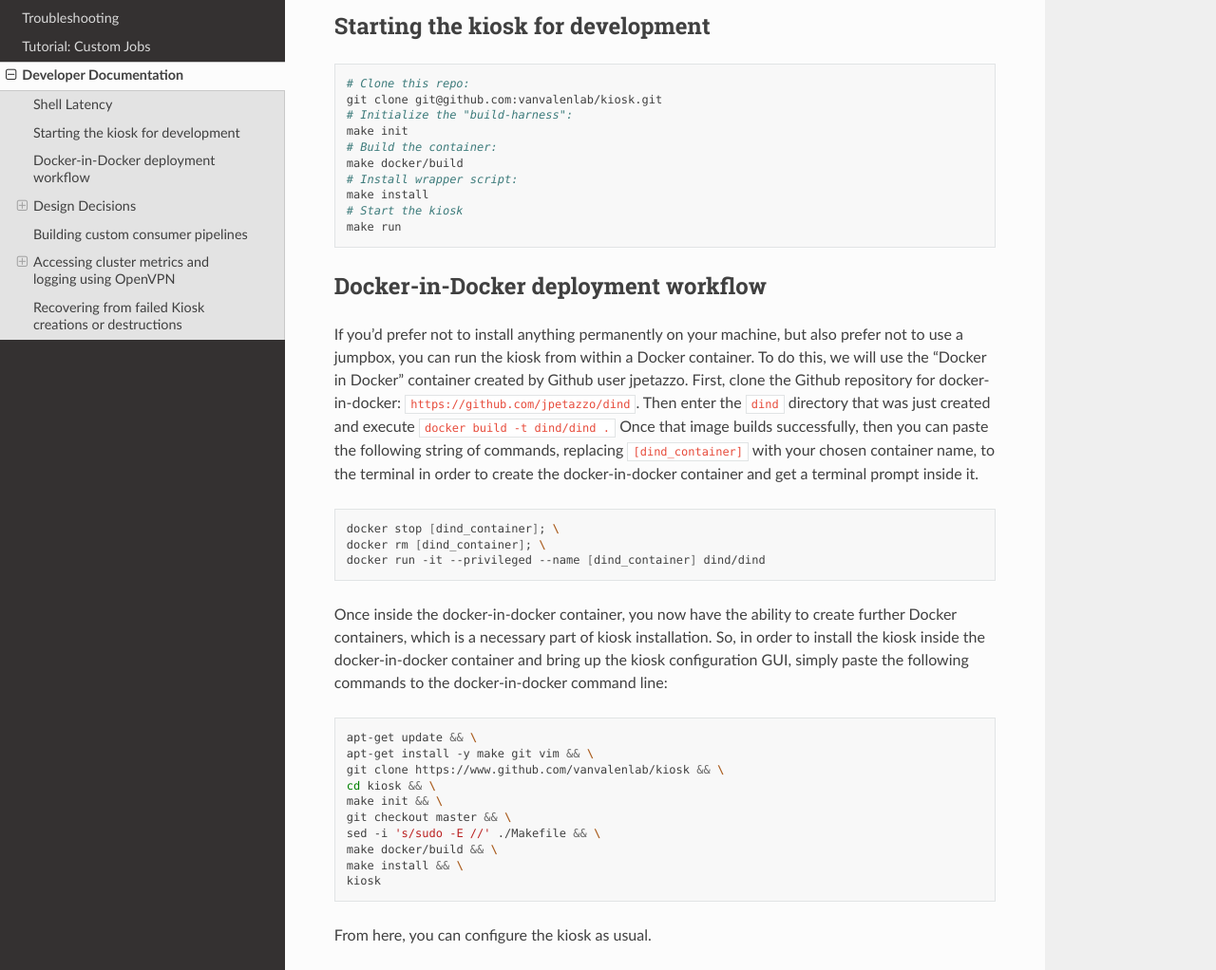
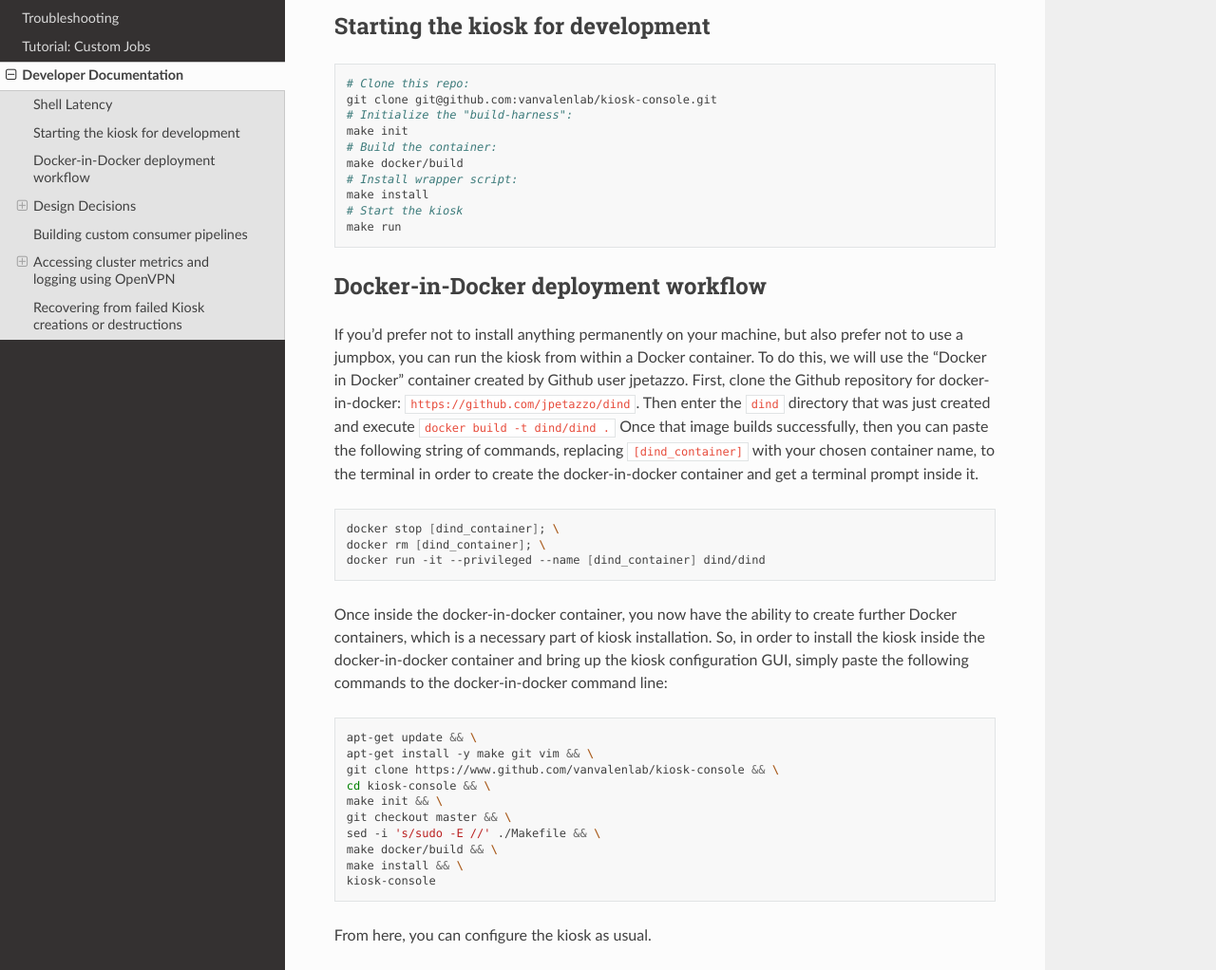
Before and after one commit to vanvalenlab/kiosk-console, a Sphinx documentation site: the page built from docs/source/DEVELOPER.rst, in a window 1280 px wide and 1400 px high, scrolled down 860 px. Shown: the part 162-1184 px from the top of the window at 95% size. Built offline with Sphinx 7.4.7 and the Read the Docs theme 2.0.0, drawn with Linux system fonts in a browser that asks for light colours.

Commit message:
Update all documentation and links to reference kiosk-console instead of kiosk (#295)
* Change all references to vanvalenlab/kiosk to vanvalenlab/kiosk-console.

* Change run command from `kiosk` to `kiosk-console`.

* Update architecture diagram to include kiosk-console.

* Clarify differences between DeepCell Kiosk and kiosk-console.

```diff
--- a/docs/source/DEVELOPER.rst
+++ b/docs/source/DEVELOPER.rst
@@ -32,7 +32,7 @@
 .. code-block:: bash
 
     # Clone this repo:
-    git clone git@github.com:vanvalenlab/kiosk.git
+    git clone git@github.com:vanvalenlab/kiosk-console.git
     # Initialize the "build-harness":
     make init
     # Build the container:
@@ -61,14 +61,14 @@
 
     apt-get update && \
     apt-get install -y make git vim && \
-    git clone https://www.github.com/vanvalenlab/kiosk && \
-    cd kiosk && \
+    git clone https://www.github.com/vanvalenlab/kiosk-console && \
+    cd kiosk-console && \
     make init && \
     git checkout master && \
     sed -i 's/sudo -E //' ./Makefile && \
     make docker/build && \
     make install && \
-    kiosk
+    kiosk-console
 
 From here, you can configure the kiosk as usual.
 
--- a/docs/source/TROUBLESHOOTING.rst
+++ b/docs/source/TROUBLESHOOTING.rst
@@ -7,7 +7,7 @@
     :alt: View on Read the Docs
     :target: https://deepcell-kiosk.readthedocs.io/en/master/TROUBLESHOOTING.html
 
-We've done our best to make the DeepCell Kiosk robust to common use cases, however, there may be unforeseen issues. In the following (as well as on our `FAQ <http://www.deepcell.org/faq>`_, we hope to cover some possible sources of frustration. If you run across a new problem not listed in either location, please feel free to open an issue on the `DeepCell Kiosk repository <https://www.github.com/vanvalenlab/kiosk>`_.
+We've done our best to make the DeepCell Kiosk robust to common use cases, however, there may be unforeseen issues. In the following (as well as on our `FAQ <http://www.deepcell.org/faq>`_, we hope to cover some possible sources of frustration. If you run across a new problem not listed in either location, please feel free to open an issue on the `Kiosk-Console repository <https://www.github.com/vanvalenlab/kiosk-console>`_.
 
 .. contents:: :local:
 
```
Also changed, not shown: CONTRIBUTING.md (+4 -4 lines), README.md (+14 -14 lines), docs/images/Kiosk_Architecture.xml (+1 -1 lines), docs/source/CUSTOM-JOB.rst (+7 -7 lines), .travis.yml, docs/images/Kiosk_Architecture.png, 1 other file.
